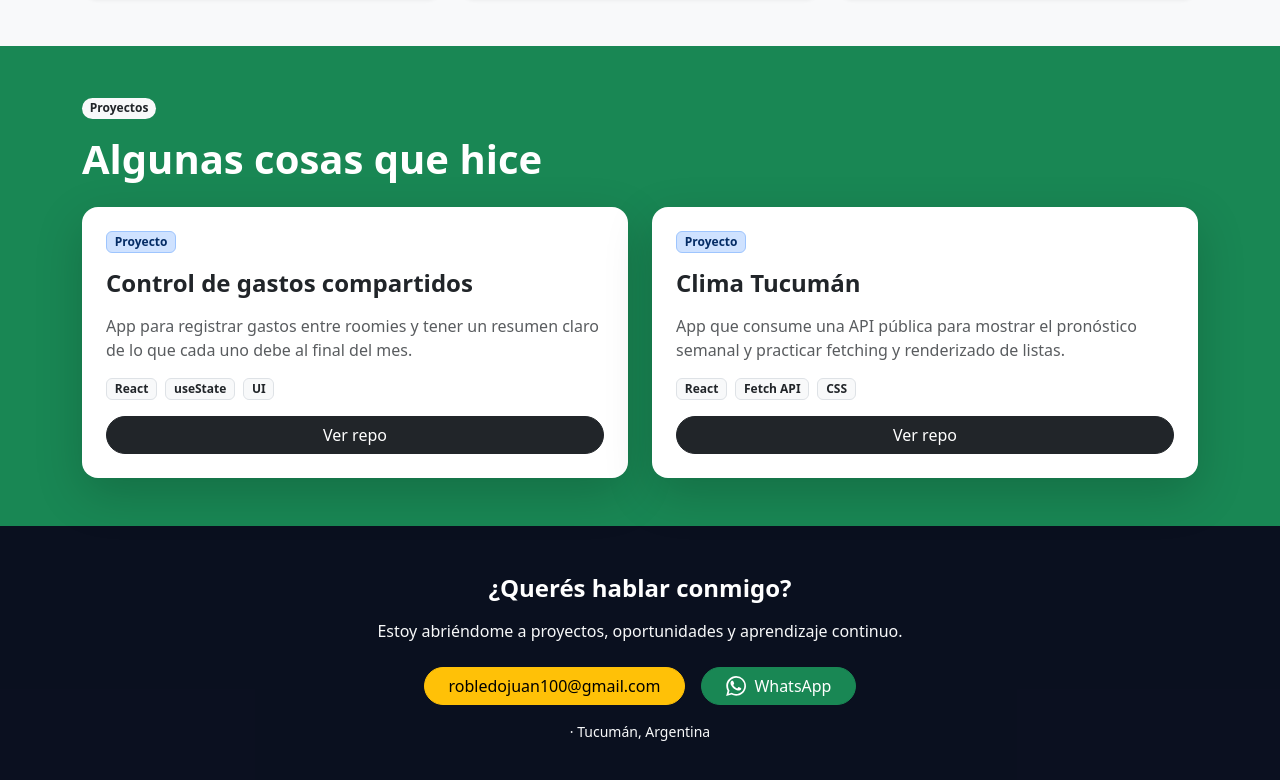
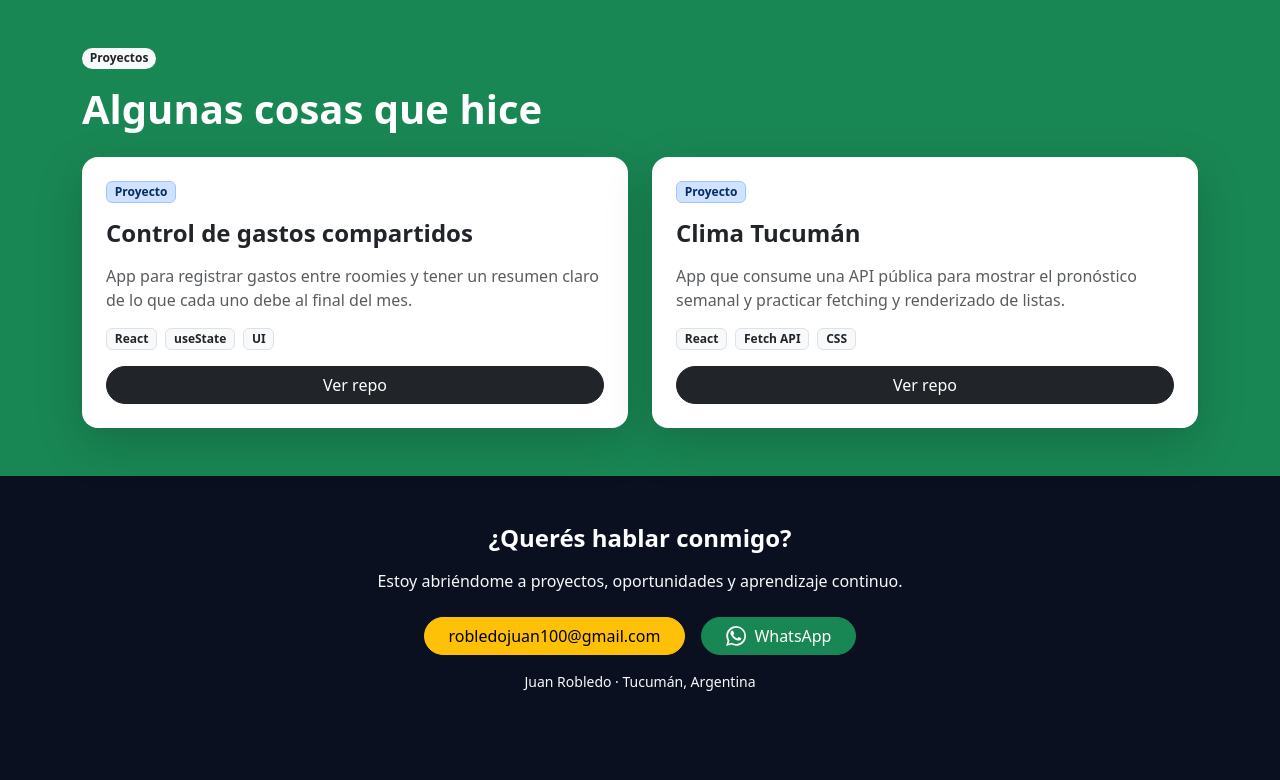
Before and after one commit to Juanrobledo100/Practico-1-Programacion, a React (Vite) app: page / in a window 1280 px wide. Shown: the part 1344-2124 px from the top of the page. After the commit the page ends 2084 px from the top, so only its background shows below. Built offline with nearby package versions, Linux system fonts and the light colour scheme; the HTML template or start-up script is replaced by a standard one.

Commit message:
se corrigio un error en el body y se paso la props en footer

```diff
--- a/src/App.css
+++ b/src/App.css
@@ -15,7 +15,7 @@
 body {
   background: var(--bg-body);
   color: var(--text-light);
-  padding-top: 76px;
+  padding-top: 26px;
 }
 
 .portfolio-navbar {
--- a/src/App.jsx
+++ b/src/App.jsx
@@ -18,7 +18,7 @@ function App() {
      <About />
      <Skills />
      <Projects />
-     <Footer />
+     <Footer  nombre={nombre}/>
     </>
   )
 }
```
